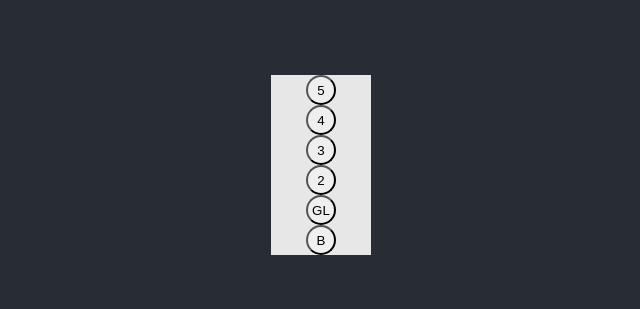
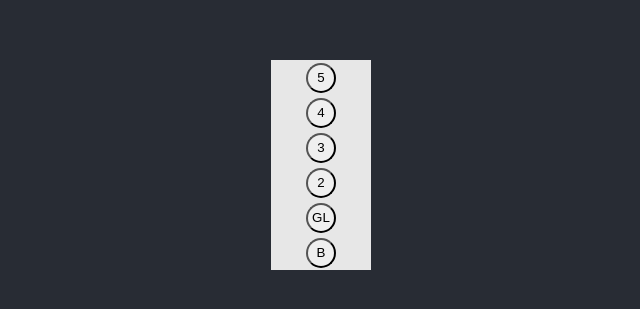
Before and after one commit to ShaneECDavis/Elevator-Model, a React (Create React App) app: page / in a window 1280 px wide. Shown: the part 235-544 px from the top of the page, without its empty margins (319-959 px from the left). Built offline with nearby package versions, Linux system fonts and the light colour scheme.

Commit message:
working more with styled components

```diff
--- a/src/components/ElevatorPanel.js
+++ b/src/components/ElevatorPanel.js
@@ -11,11 +11,13 @@ const click = (event) =>{
   floor = event.target.name;
 }
 
+
+// can inline set props for styled components
 const ElevatorPanel = (props) =>{
   return <Panel>
     <FloorDisplay>{floor}</FloorDisplay>
     { buttonsArray.map(btn =>
-        <Button key={btn} name={btn} onClick={click}>{btn}</Button>
+        <Button key={btn} name={btn} active={false} onClick={click}>{btn}</Button>
     )}
      </Panel>
 }
@@ -25,11 +27,16 @@ export default ElevatorPanel
 
 const Button = styled.button`
  display: block;
+ margin:  .25rem auto;
  border-radius: 100px;
-  margin: auto;
   width: 3rem;
   height: 3rem;
   transition: transform 3s;
+  background-color: ${props => {
+    if(props.active){
+      return "limegreen"
+    }
+  }};
   &:hover {
     background-color: grey;
     color: white;
@@ -39,6 +46,8 @@ const Button = styled.button`
     color: white;
   }
 `
+
+
 
 const FloorDisplay = styled.h1`
   color: green;
```
